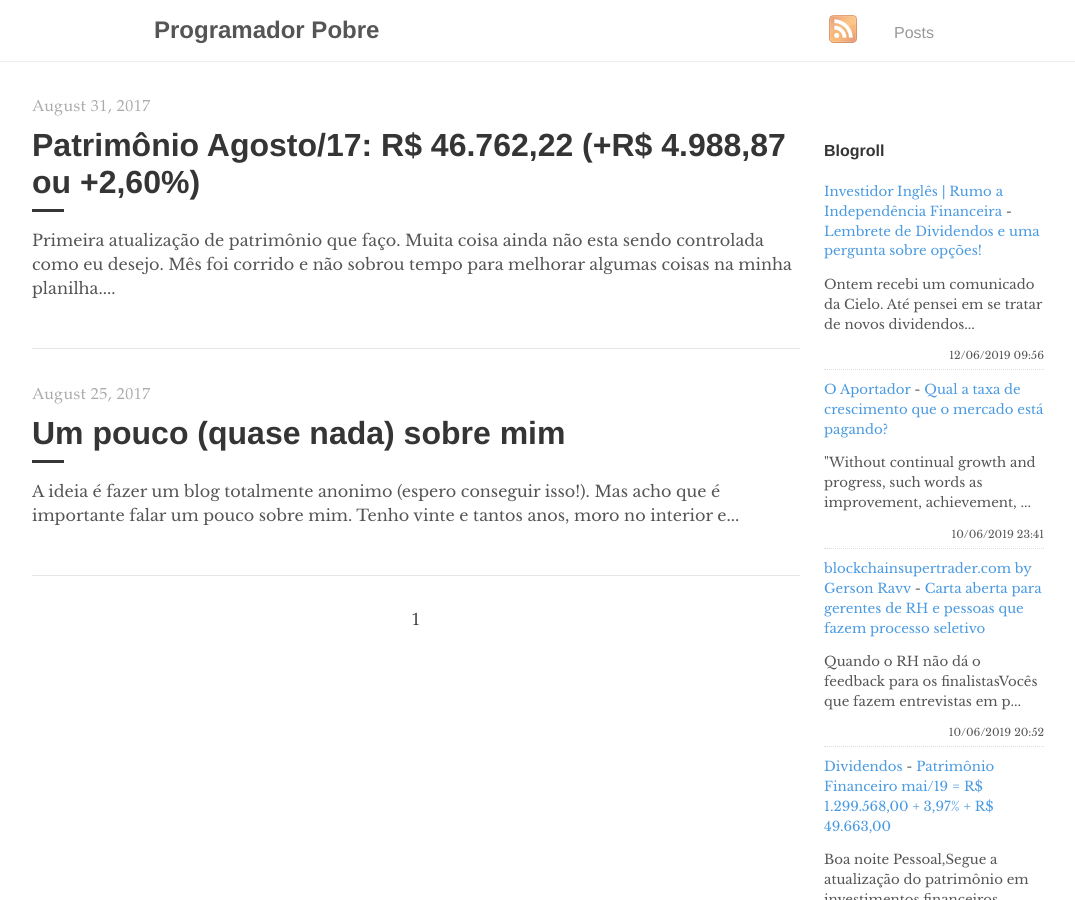
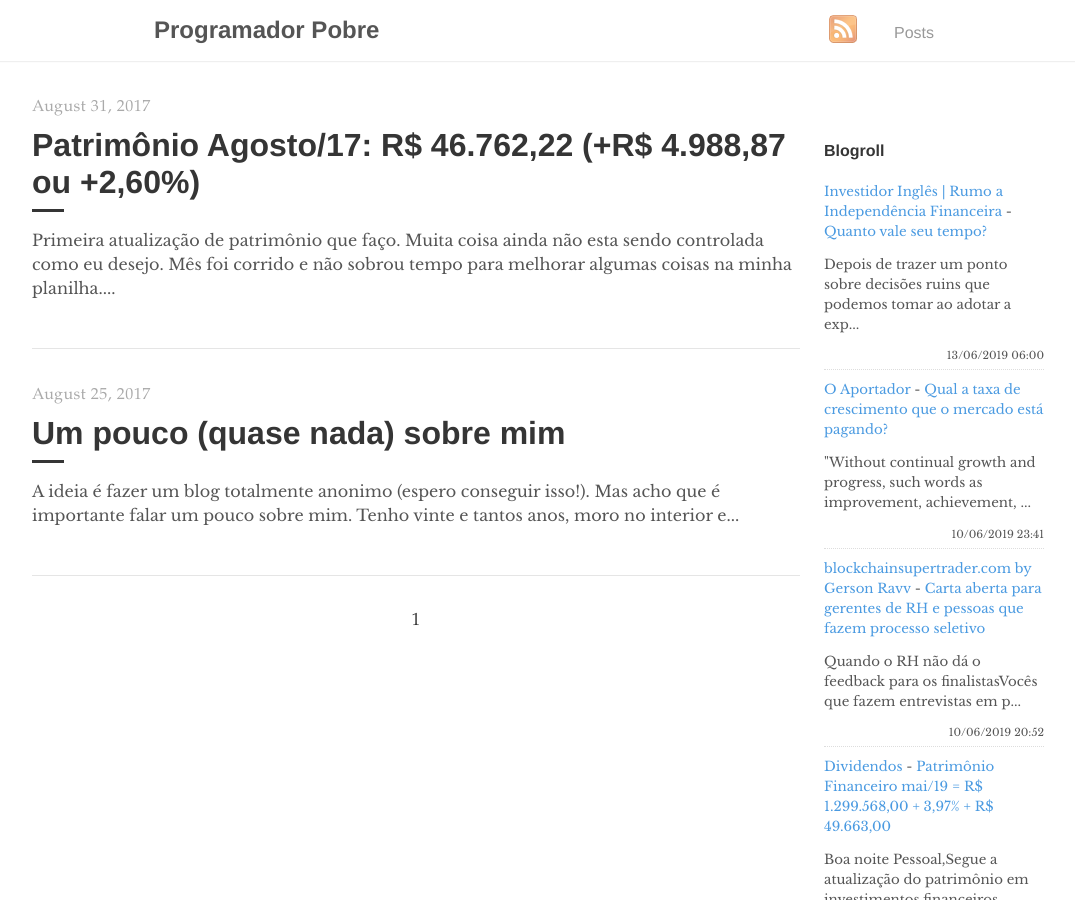
Before and after one commit to programadorpobre/programadorpobre.github.io, a Jekyll site: the page built from index.html, in a window 1280 px wide and 900 px high. Shown: the whole window, without its empty margins (96-1171 px from the left). Built offline with Jekyll 4.4.1, drawn with Linux system fonts in a browser that asks for light colours; the list of posts is cut into pages by our own code; comment, search, counter and statistics services are not loaded.

Commit message:
[ci skip] travis #677

```diff
--- a/_includes/feed-entries.html
+++ b/_includes/feed-entries.html
@@ -1,7 +1,7 @@
 <div class="feed-entry">
-    <a class="feed-entry-site-name" href="https://www.investidoringles.com/">Investidor Inglês | Rumo a Independência Financeira</a> - <a class="feed-entry-title" href="https://www.investidoringles.com/2019/06/lembrete-dividendos.html">Lembrete de Dividendos e uma pergunta sobre opções!</a>
-    <p class="feed-entry-summary">Ontem recebi um comunicado da Cielo. Até pensei em se tratar de novos dividendos...</p>
-    <time datetime="2019-06-12T09:56:00.000-03:00">12/06/2019 09:56</time>
+    <a class="feed-entry-site-name" href="https://www.investidoringles.com/">Investidor Inglês | Rumo a Independência Financeira</a> - <a class="feed-entry-title" href="https://www.investidoringles.com/2019/06/quanto-vale-seu-tempo.html">Quanto vale seu tempo?</a>
+    <p class="feed-entry-summary">Depois de trazer um ponto sobre decisões ruins que podemos tomar ao adotar a exp...</p>
+    <time datetime="2019-06-13T06:00:00.000-03:00">13/06/2019 06:00</time>
 </div>
 <div class="feed-entry">
     <a class="feed-entry-site-name" href="https://oaportadorfinanceiro.blogspot.com/">O Aportador</a> - <a class="feed-entry-title" href="https://oaportadorfinanceiro.blogspot.com/2019/06/qual-taxa-de-crescimento-que-o-mercado.html">Qual a taxa de crescimento que o mercado está pagando?</a>
```
